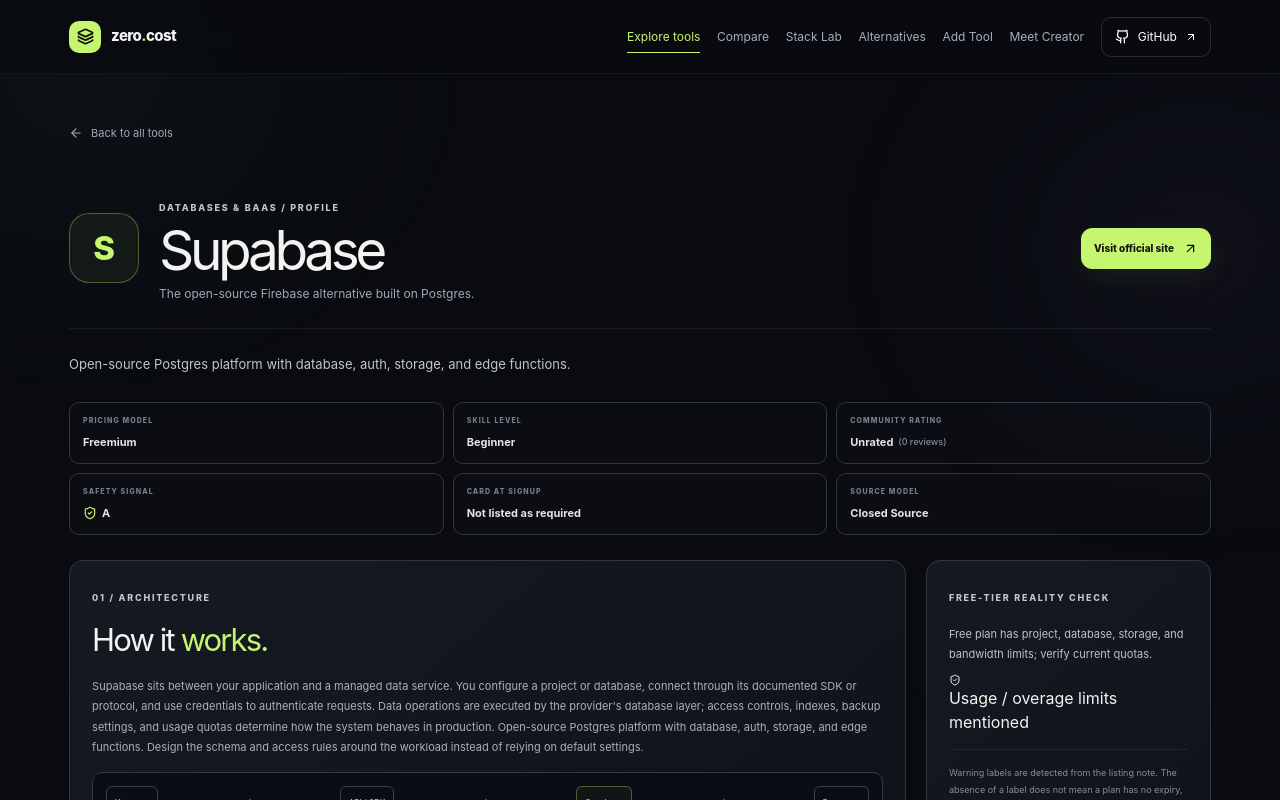
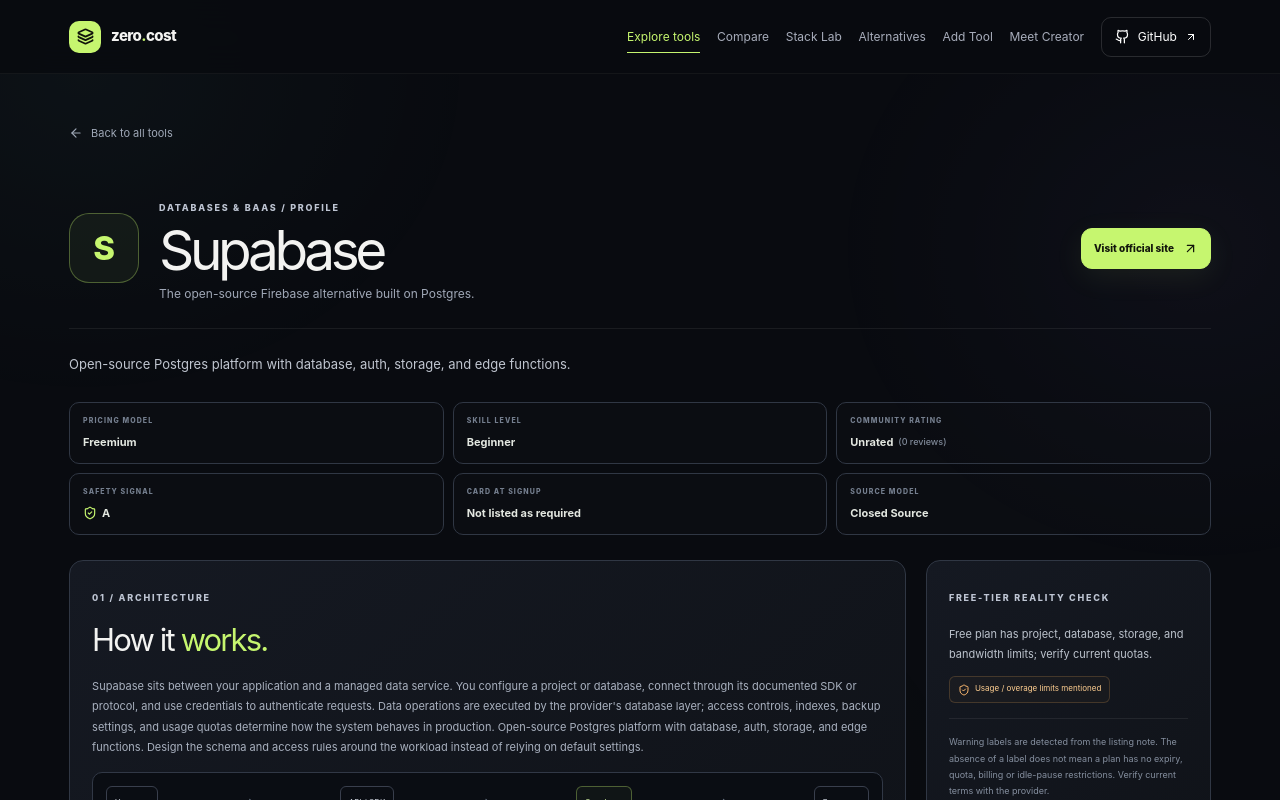
Before and after one commit to shinuXcode/-awesome-free-stack, a Next.js app: page /tools/supabase in a window 1280 px wide. Shown: the top 800 px of the page. Built offline with nearby package versions, Linux system fonts and the light colour scheme.

Commit message:
Finish slide-over drawer and free-tier warning radar styling

```diff
--- a/app/globals.css
+++ b/app/globals.css
@@ -874,3 +874,15 @@
   .card-utility-actions button:last-child { grid-column: 1 / -1; }
   .export-toolbar { flex-direction: column; align-items: stretch; }
 }
+
+
+/* Desktop drawer position and risk-radar labels */
+.modal-backdrop { display: flex; align-items: stretch; justify-content: flex-end; padding: 0; }
+.details-modal { width: min(640px, 100vw); height: 100vh; max-height: 100dvh; border-radius: 20px 0 0 20px; border-right: 0; }
+.detail-risk-list { display: flex; flex-wrap: wrap; gap: 6px; margin: 12px 0; }
+.detail-risk-list > span { display: inline-flex; align-items: flex-start; gap: 5px; max-width: 100%; padding: 6px 8px; border: 1px solid #ffb45e30; border-radius: 6px; color: #ffcf91; background: #ffb45e07; font-size: 8px; line-height: 1.45; }
+.detail-risk-list svg { flex: 0 0 auto; margin-top: 1px; color: #ffbb70; }
+@media (max-width: 760px) {
+  .modal-backdrop { display: flex; align-items: flex-end; justify-content: center; padding: 0; }
+  .details-modal { width: 100vw; height: auto; max-height: 92dvh; border-radius: 22px 22px 0 0; border-right: 1px solid #424957; border-bottom: 0; }
+}
```
